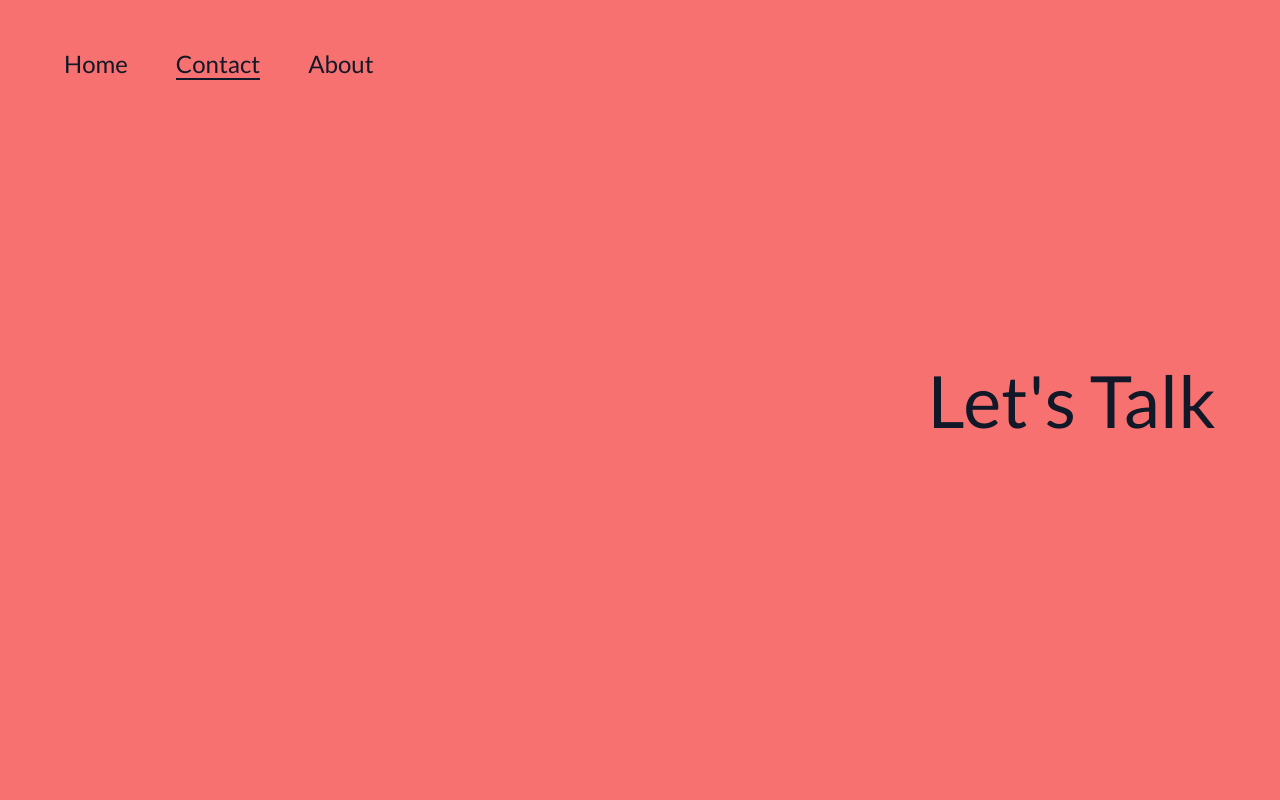
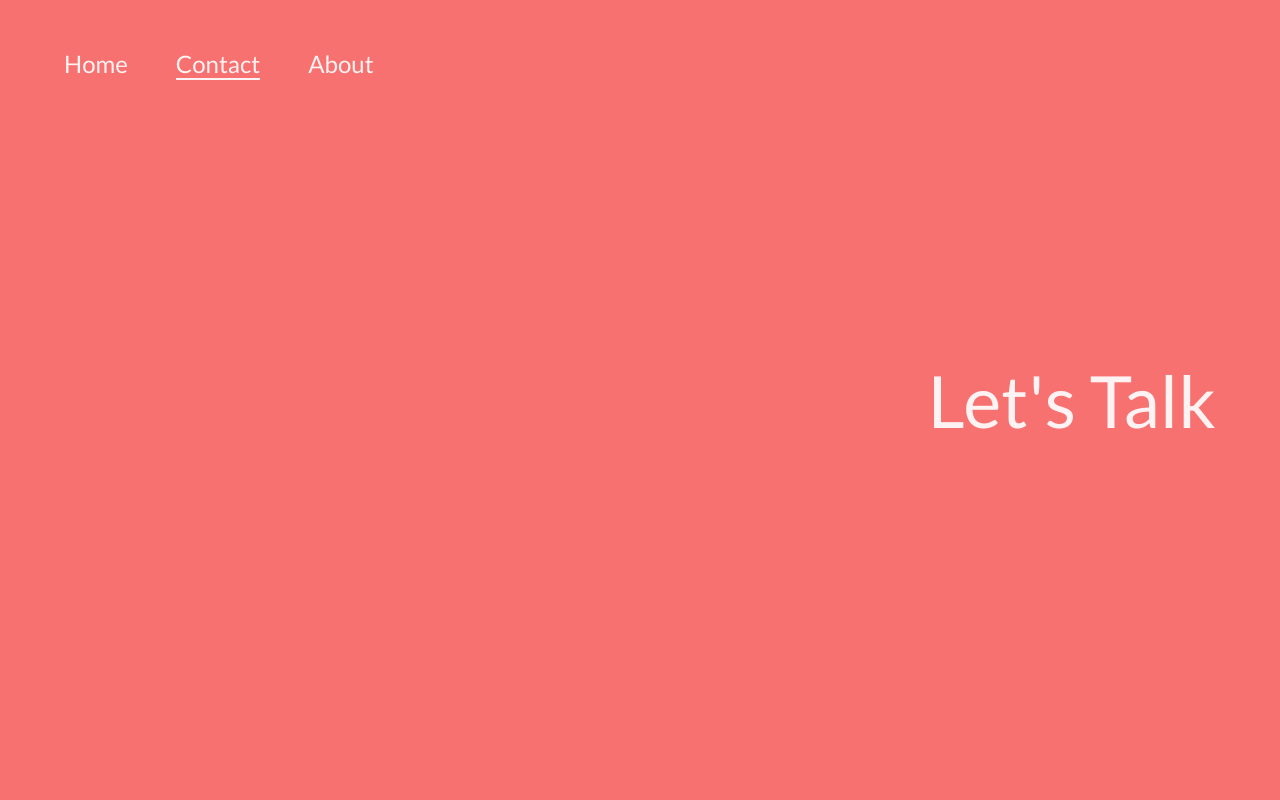
Before and after one commit to ruuuff/page-transition-nextjs, a Next.js app: page /contact in a window 1280 px wide. Shown: the top 800 px of the page. Built offline with nearby package versions, Linux system fonts and the light colour scheme.

Commit message:
feat: text color based on url path

```diff
--- a/pages/_app.tsx
+++ b/pages/_app.tsx
@@ -1,4 +1,5 @@
 import type { AppProps } from "next/app";
+import { useEffect, useState } from "react";
 import { AnimatePresence } from "framer-motion";
 import Head from "next/head";
 import Navbar from "../components/Navbar";
@@ -12,9 +13,25 @@ const lato = Lato({
   variable: "--font-lato",
 });
 
+const textColors: { [key: string]: string } = {
+  default: "text-gray-900",
+  "/contact": "text-red-50",
+  "/about": "text-white",
+};
+
 export default function App({ Component, pageProps, router }: AppProps) {
+  const pathname = router.pathname;
+  const color = textColors[pathname] || textColors.default;
+  const [textColor, setTextColor] = useState(color);
+
+  useEffect(() => {
+    setTimeout(() => setTextColor(color), 400);
+  }, [pathname]);
+
+  console.log("render");
+
   return (
-    <div className={`${lato.variable} font-lato text-gray-900`}>
+    <div className={`${lato.variable} font-lato ${textColor}`}>
       <Head>
         <title>Page Transition - ruuuff</title>
         <meta
@@ -25,10 +42,10 @@ export default function App({ Component, pageProps, router }: AppProps) {
         <link rel="icon" href="/favicon.ico" />
       </Head>
 
-      <Navbar currentPath={router.pathname} />
+      <Navbar currentPath={pathname} />
 
       <AnimatePresence initial={false}>
-        <Component key={router.pathname} {...pageProps} />
+        <Component key={pathname} {...pageProps} />
       </AnimatePresence>
     </div>
   );
```
